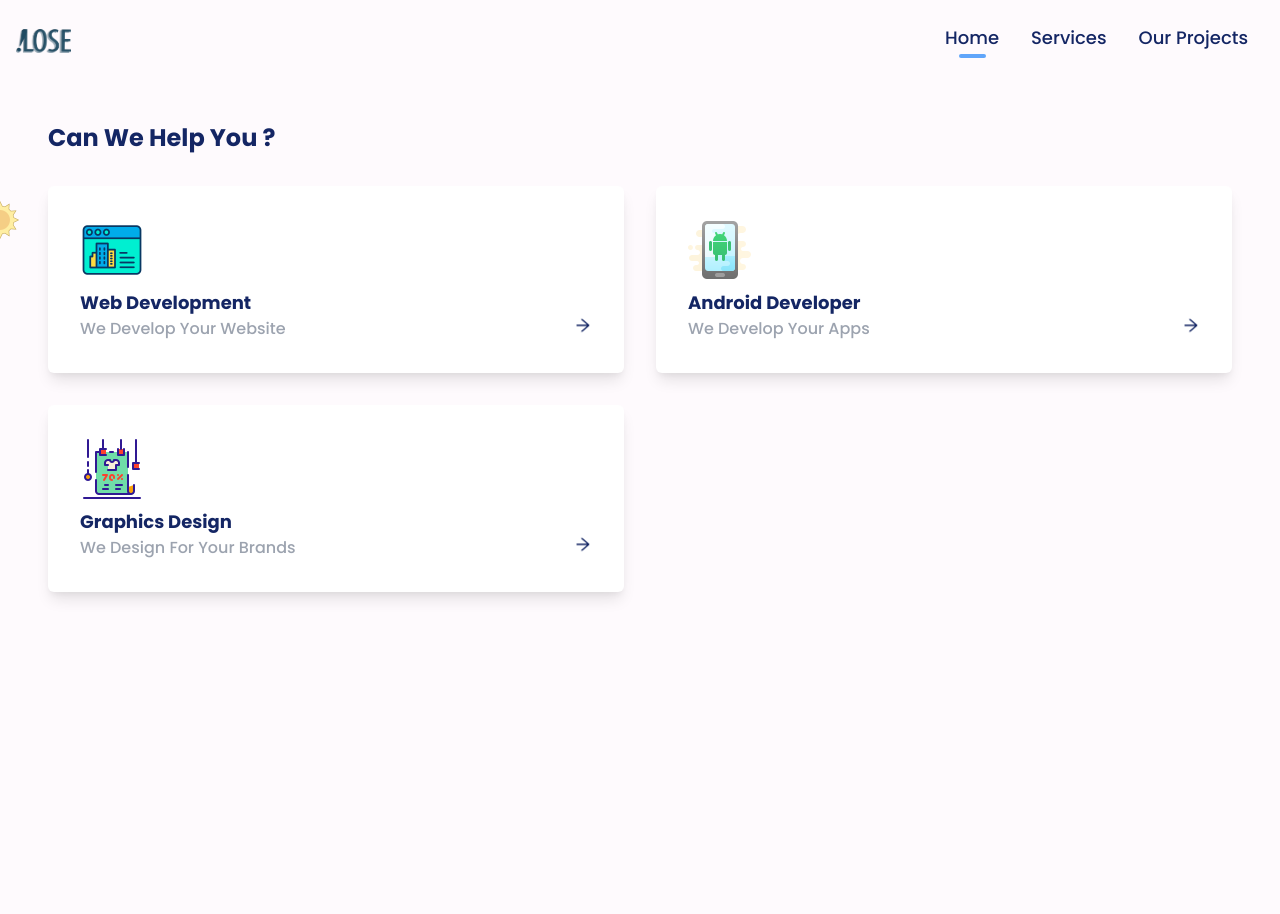
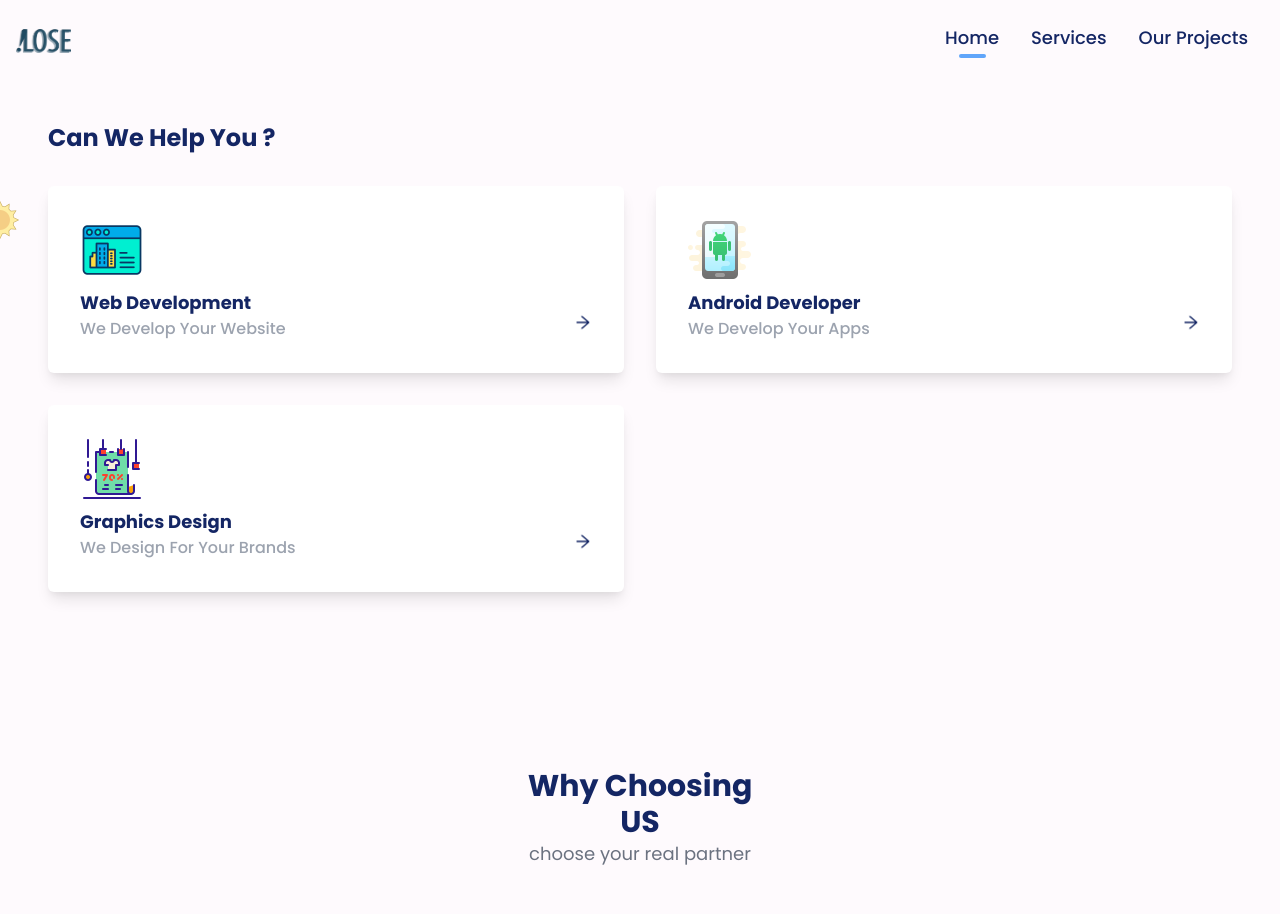
Before and after one commit to saddam-satria/BSI-FE-Competition, a Next.js app: page / in a window 1280 px wide. Shown: the top 914 px of the page. Before the commit the page ends 800 px from the top, so only its background shows below. Built offline with nearby package versions, Linux system fonts and the light colour scheme.

Commit message:
Update : ui layout home

```diff
--- a/pages/index.js
+++ b/pages/index.js
@@ -2,7 +2,7 @@ import { useState } from 'react';
 import { motion } from 'framer-motion';
 // import Header from '../components/layout/home/Header';
 import ServiceContent from '../components/layout/home/ServiceContent';
-// import ChooseUs from '../components/layout/home/ChooseUs';
+import ChooseUs from '../components/layout/home/ChooseUs';
 // import Teams from '../components/layout/home/Teams';
 // import Services from '../components/layout/home/Services';
 
@@ -77,8 +77,8 @@ const Home = () => {
     <motion.div variants={variants} transition={{ duration: 2 }} initial={'out'} animate={'in'}>
       {/* <Header />  */}
       <ServiceContent services={services} />
-      {/* <ChooseUs />
-      <Teams teams={teams} mouseEnterHandler={mouseEnterHandler} mouseLeaveHandler={mouseLeaveHandler} />
+      <ChooseUs />
+      {/* <Teams teams={teams} mouseEnterHandler={mouseEnterHandler} mouseLeaveHandler={mouseLeaveHandler} />
       <Services /> */}
     </motion.div>
   );
```
